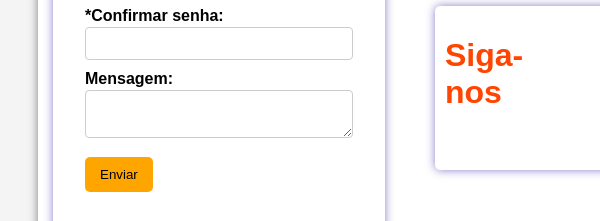
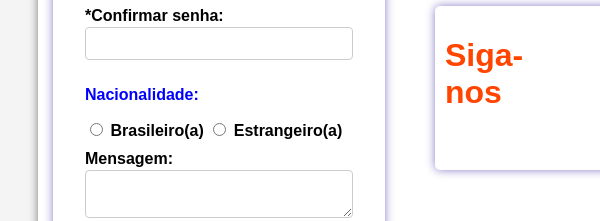
Before and after one commit to evanbms/ex_pagina_contato, a plain HTML site: page index.html in a window 1280 px wide. Shown: the part 418-639 px from the top of the page, 210-810 px from the left. Drawn offline with Linux system fonts and the light colour scheme.

Commit message:
Modificação praticamente final

```diff
--- a/index.html
+++ b/index.html
@@ -33,6 +33,14 @@
             <label for="confirma-senha">*Confirmar senha:</label>
             <input type="password" id="confirma-senha" name="confirma-senha">
             <p id="confirma-senha-helper" class="helper-text">Mensagem de ajuda</p>
+
+            <section>
+                <p id="nacionalidade">Nacionalidade:</p>
+                <input type="radio" name="nacionalidade" id="brasil" value="brasil">
+                <label for="brasil">Brasileiro(a)</label>
+                <input type="radio" name="nacionalidade" id="outro" value="outro">
+                <label for="outro">Estrangeiro(a)</label>
+            </section>
 
             <label for="message">Mensagem:</label>
             <textarea id="message" name="message" required></textarea>
```
Also changed, not shown: script.js (+2 -6 lines).
